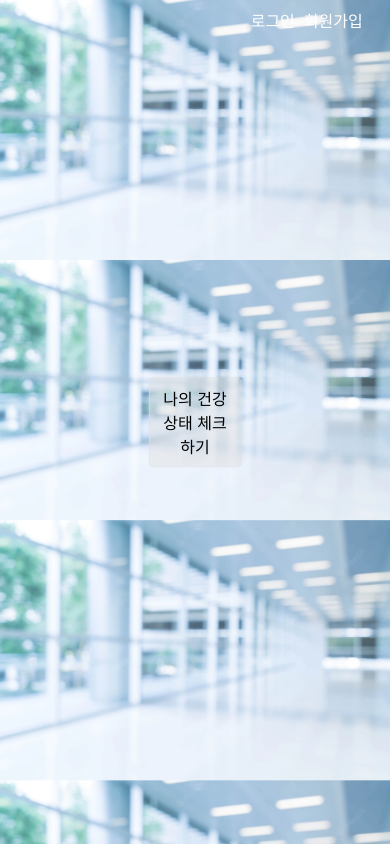
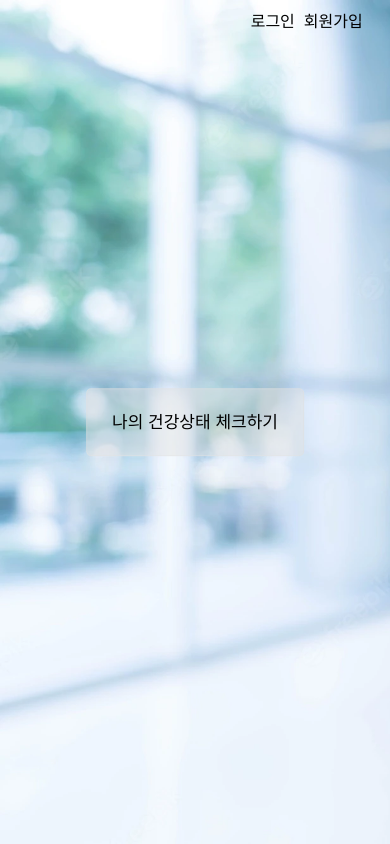
Before and after one commit to GBSWHackerton/HackerTon, a PHP site: page / in a window 390 px wide. Run offline with PHP 8.4, Linux system fonts and the light colour scheme.

Commit message:
반응형추가

```diff
--- a/front/style.css
+++ b/front/style.css
@@ -6,8 +6,12 @@
 
 body {
   background-image: url('background.webp');
+  height: 100vh;
+  background-repeat: no-repeat;
   background-size: cover;
 }
+
+
 
 .header {
   padding: 2%;
@@ -38,9 +42,8 @@ body {
 }
 .go_test:hover {
   cursor: pointer;
-  background-color: hotpink;
-  color: #fff;
-  box-shadow: 10px 5px 5px pink;
+  background-color: rgba(226, 226, 226, 0);
+  color: #000;
   transition: all .3s;
   border: 1px solid #fff;
 }
@@ -51,3 +54,16 @@ body {
 .chu {
   text-align: center;
 }
+
+@media screen and (max-width:767px) {
+  .header > pre > a {
+    color: #000;
+  }
+
+  .go_test {
+    width: 200px;
+    line-height: 50px;
+    align-items: center;
+    font-size: 17px;
+  }
+}
```
